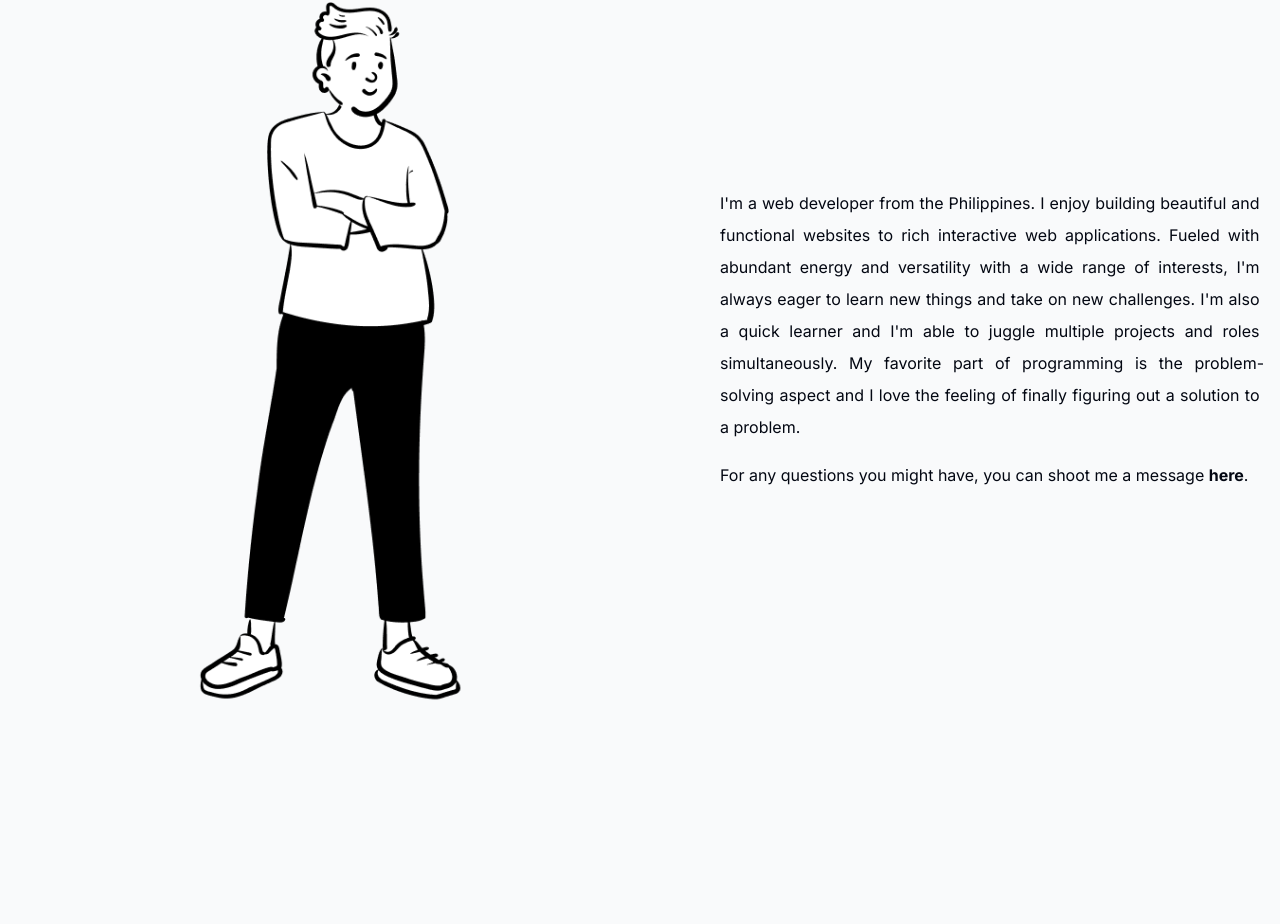
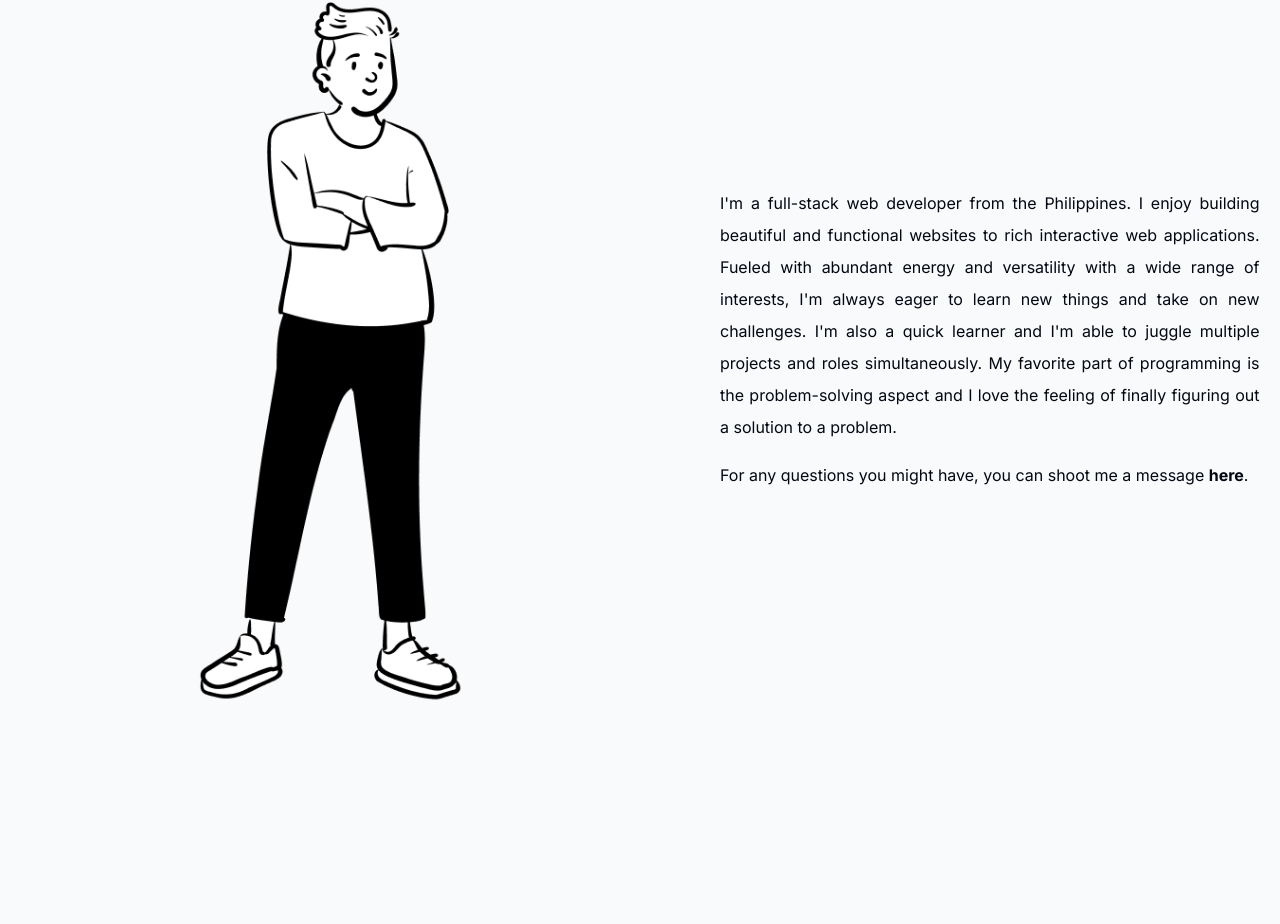
Before and after one commit to leandrology/portfolio, a Next.js app: page / in a window 1280 px wide. Shown: the part 1137-2061 px from the top of the page. Built offline with nearby package versions, Linux system fonts and the light colour scheme; no server answers.

Commit message:
Update about.tsx
Updated about section

```diff
--- a/components/about.tsx
+++ b/components/about.tsx
@@ -34,7 +34,7 @@ export default function About() {
         <div className="flex w-full lg:w-1/2 mb-4 justify-normal">
           <div className="mb-3 text-justify">
             <p className="whitespace-break-spaces">
-              I'm a web developer from the Philippines. I enjoy building
+              I'm a full-stack web developer from the Philippines. I enjoy building
               beautiful and functional websites to rich interactive web
               applications. Fueled with abundant energy and versatility with a
               wide range of interests, I'm always eager to learn new things and
```
